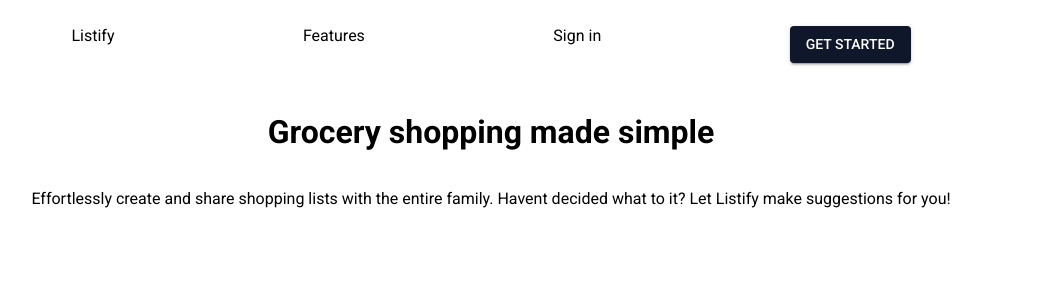
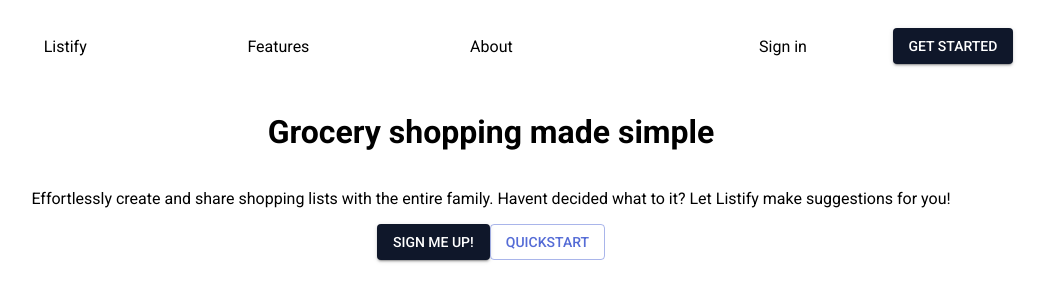
Before and after one commit to emsoraffa/listify, a React (Create React App) app in the folder frontend/: page / in a window 1280 px wide. Shown: the top 302 px of the page, without its empty margins (149-1194 px from the left). Built offline with nearby package versions, Linux system fonts and the light colour scheme.

Commit message:
feat: api setup, homepage styling, listpage

```diff
--- a/frontend/src/AppRoutes.tsx
+++ b/frontend/src/AppRoutes.tsx
@@ -1,12 +1,12 @@
 import { Route, Routes } from 'react-router-dom';
 import { ListifyOutlet } from './Components/ListifyOutlet';
-import { HomePage } from './Pages/HomePage';
+import { HomePage, ListPage } from './Pages/';
 
 export function AppRoutes() {
   return (
     <Routes>
       <Route element={<ListifyOutlet />}>
-
+        <Route path="/test" element={<ListPage />} />
         <Route path="/" element={<HomePage />} />
       </Route>
     </Routes>
--- a/frontend/src/Components/CallToActionButton/CallToActionButton.tsx
+++ b/frontend/src/Components/CallToActionButton/CallToActionButton.tsx
@@ -1,8 +1,13 @@
 import { Button } from "@mui/material";
+import { useNavigate } from "react-router-dom";
 
 export function CallToActionButton() {
+  const navigate = useNavigate();
+  const handleClick = () => {
+    navigate("/test")
+  }
   return (
-    <Button variant="contained" color="secondary" sx={{
+    <Button onClick={handleClick} variant="contained" color="secondary" sx={{
       ':hover': {
         bgcolor: '#2a334d', // Assuming 'primary' is the button's color
         // If you need a specific color calculation:
--- a/frontend/src/Components/NavBar/styles.css
+++ b/frontend/src/Components/NavBar/styles.css
@@ -9,6 +9,26 @@
 }
 
 .navbar-item-container {
+  display: flex;
+  align-items: center;
+  justify-content: center;
   height: 2.5rem;
-  text-align: center;
 }
+
+.navbar-left-container {
+  width: 65%;
+  display: flex;
+  flex-direction: row;
+  justify-content: space-evenly;
+  align-items: center;
+
+}
+
+.navbar-right-container {
+  width: 35%;
+  display: flex;
+  flex-direction: row;
+  justify-content: space-evenly;
+  align-items: center;
+
+}
--- a/frontend/src/Components/Navbar/Navbar.tsx
+++ b/frontend/src/Components/Navbar/Navbar.tsx
@@ -1,15 +1,21 @@
 import "./styles.css";
-import { Button } from "@mui/material";
 import { CallToActionButton } from "../CallToActionButton/CallToActionButton";
 
 export function Navbar() {
   return (<div className='navbar-container'>
+    <div className="navbar-left-container">
       <div className="navbar-item-container">
         <a>Listify</a>
       </div>
       <div className="navbar-item-container">
         <a>Features</a>
       </div>
+      <div className="navbar-item-container">
+        <a>About</a>
+      </div>
+
+    </div>
+    <div className="navbar-right-container">
       <div className="navbar-item-container">
         <a>Sign in</a>
       </div>
@@ -20,5 +26,7 @@
 
         <CallToActionButton />
       </div>
+
+    </div>
   </div>)
 }
--- a/frontend/src/Components/Navbar/styles.css
+++ b/frontend/src/Components/Navbar/styles.css
@@ -9,6 +9,26 @@
 }
 
 .navbar-item-container {
+  display: flex;
+  align-items: center;
+  justify-content: center;
   height: 2.5rem;
-  text-align: center;
 }
+
+.navbar-left-container {
+  width: 65%;
+  display: flex;
+  flex-direction: row;
+  justify-content: space-evenly;
+  align-items: center;
+
+}
+
+.navbar-right-container {
+  width: 35%;
+  display: flex;
+  flex-direction: row;
+  justify-content: space-evenly;
+  align-items: center;
+
+}
--- a/frontend/src/Pages/HomePage/HomePage.tsx
+++ b/frontend/src/Pages/HomePage/HomePage.tsx
@@ -1,3 +1,4 @@
+import { Button } from "@mui/material";
 import "./styles.css";
 
 export function HomePage() {
@@ -6,6 +7,10 @@
       <h1 className="landing-header">Grocery shopping made simple</h1>
       <p>Effortlessly create and share shopping lists with the entire family.
         Havent decided what to it? Let Listify make suggestions for you!</p>
+      <div className="btn-row">
+        <Button variant="contained" color="secondary">Sign me up!</Button>
+        <Button variant="outlined" color="primary">Quickstart</Button>
+      </div>
     </div>
   )
 }
--- a/frontend/src/Pages/HomePage/styles.css
+++ b/frontend/src/Pages/HomePage/styles.css
@@ -7,4 +7,9 @@
 .landing-header {
   max-width: 40%;
   text-align: center;
+  font-weight: bold;
 }
+
+.btn-row {
+  justify-content: space-evenly;
+}
--- /dev/null
+++ b/frontend/src/Pages/ListPage/ListPage.tsx
@@ -0,0 +1,13 @@
+import { useEffect, useState } from "react"
+import { getListItems } from "../../api"
+
+export function ListPage() {
+  const [list, setList] = useState<string>("tomt")
+  useEffect(() => {
+    getListItems().then((list) => setList(String(list)));
+  })
+
+  return (<>
+    <div>{list}</div></>)
+
+}
--- /dev/null
+++ b/frontend/src/Pages/ListPage/index.ts
@@ -0,0 +1 @@
+export { ListPage } from './ListPage';
--- /dev/null
+++ b/frontend/src/Pages/index.ts
@@ -0,0 +1,2 @@
+export { ListPage } from "./ListPage/ListPage";
+export { HomePage } from "./HomePage/HomePage";
--- /dev/null
+++ b/frontend/src/api.tsx
@@ -0,0 +1,7 @@
+const SERVER_IP = null;
+const SERVER_PORT = null;
+const API_URL = `https//${SERVER_IP || "localhost"}:${SERVER_PORT || "8080"}`;
+
+export const getListItems = () => {
+  return fetch(`${API_URL}/getListItems`, { method: "GET" })
+}
```
Also changed, not shown: frontend/src/Components/NavBar/NavBar.tsx (+9 -1 lines), frontend/src/logo.svg (deleted). Lines whose indentation alone changed are shown as unchanged.
